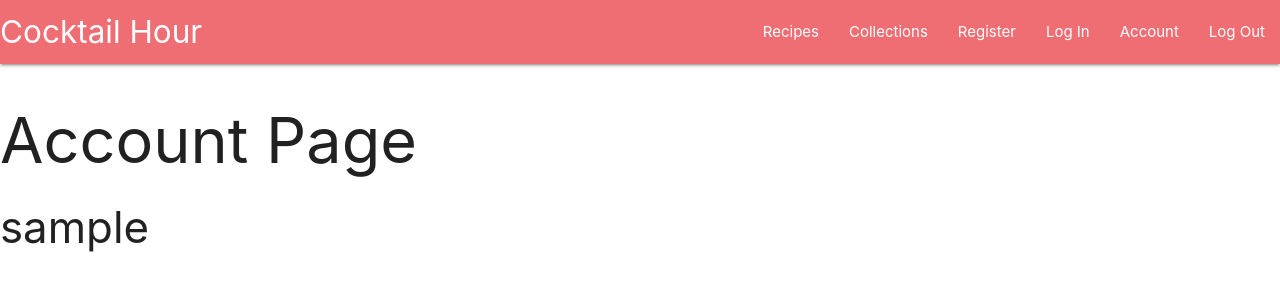
After one commit to AmyOShea/MS3-Cocktail-Hour, a Flask app: page /account/1 in a window 1280 px wide. The commit adds this page. Shown: the top 300 px of the page. Run offline with Flask 2, Linux system fonts and the light colour scheme; the visitor is signed in with stand-in values (Sample User, id 1); a database or web service that is not in the repository returns one stand-in record (values such as "Sample title"); some libraries are stand-ins or nearby versions.

Commit message:
Add session user profile

```diff
--- a/app.py
+++ b/app.py
@@ -50,6 +50,8 @@ def register():
         # put user into session
         session["user"] = request.form.get("username").lower()
         flash("Registration Complete!")
+        return redirect(url_for("account", username=session["user"]))
+
     return render_template("register.html")
 
 
@@ -65,7 +67,7 @@ def login():
             if check_password_hash(
                     existing_user["password"], request.form.get("password")):
                 session["user"] = request.form.get("username").lower()
-                flash("Welcome, {}".format(request.form.get("username")))
+                return redirect(url_for("account", username=session["user"]))
             else:
                 # invalid password
                 flash("Username or password is incorrect")
@@ -79,6 +81,14 @@ def login():
     return render_template("login.html")
 
 
+@app.route("/account/<username>", methods=["GET", "POST"])
+def account(username):
+    # get session username from db
+    username = mongo.db.users.find_one(
+        {"username": session["user"]})["username"]
+    return render_template("account.html", username=username)
+
+
 if __name__ == "__main__":
     app.run(host=os.environ.get("IP"),
             port=int(os.environ.get("PORT")),
--- /dev/null
+++ b/templates/account.html
@@ -0,0 +1,14 @@
+{% extends "base.html" %}
+{% block content %}
+
+    <h1>Account Page</h1>
+
+    <div>
+        <div>
+            <h3>
+                {{ username }}
+            </h3>
+        </div>
+    </div>
+
+{% endblock %}
--- a/templates/base.html
+++ b/templates/base.html
@@ -23,7 +23,7 @@
                 <li><a href="#">Collections</a></li>
                 <li><a href="{{ url_for('register') }}">Register</a></li>
                 <li><a href="{{ url_for('login') }}">Log In</a></li>
-                <li><a href="#">Account</a></li>
+                <li><a href="{{ url_for('account', username=session['user']) }}">Account</a></li>
                 <li><a href="#">Log Out</a></li>
               </ul>
             </div>
@@ -35,7 +35,7 @@
             <li><a href="#">Collections</a></li>
             <li><a href="{{ url_for('register') }}">Register</a></li>
             <li><a href="{{ url_for('login') }}">Log In</a></li>
-            <li><a href="#">Account</a></li>
+            <li><a href="{{ url_for('account', username=session['user']) }}">Account</a></li>
             <li><a href="#">Log Out</a></li>
           </ul>
     </header>
```
